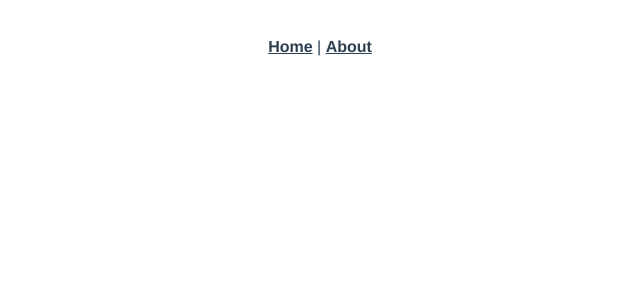
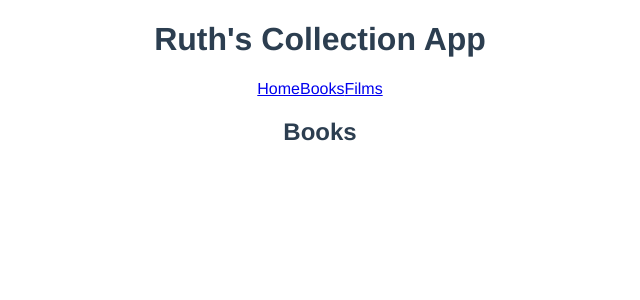
Before and after one commit to Littletreasure/collections_vue, a Vue app: page /#/books in a window 1280 px wide. Shown: the top 300 px of the page, without its empty margins (320-960 px from the left). Built offline with nearby package versions, Linux system fonts and the light colour scheme.

Commit message:
initial commit

```diff
--- a/src/App.vue
+++ b/src/App.vue
@@ -1,14 +1,34 @@
 <template>
   <div id="app">
-    <div id="nav">
-      <router-link to="/">Home</router-link> |
-      <router-link to="/about">About</router-link>
+    <AppHeader />
+    <div id="content">
+
+
+    <router-view/>
     </div>
-    <router-view/>
   </div>
 </template>
 
-<style lang="scss">
+<script>
+import Header from './components/Header.vue';
+
+
+export default {
+  components: {
+    'AppHeader': Header
+  },
+  data() {
+    return {
+
+    }
+
+  },
+
+};
+</script>
+
+
+<style lang="scss" scoped>
 #app {
   font-family: Avenir, Helvetica, Arial, sans-serif;
   -webkit-font-smoothing: antialiased;
@@ -17,16 +37,5 @@
   color: #2c3e50;
 }
 
-#nav {
-  padding: 30px;
 
-  a {
-    font-weight: bold;
-    color: #2c3e50;
-
-    &.router-link-exact-active {
-      color: #42b983;
-    }
-  }
-}
 </style>
--- /dev/null
+++ b/src/components/Books.vue
@@ -0,0 +1,16 @@
+<template>
+<main>
+  <h2>Books</h2>
+</main>
+</template>
+
+<script>
+export default {
+  name: 'Books',
+
+}
+</script>
+
+<style lang="scss" scoped>
+
+</style>
--- /dev/null
+++ b/src/components/Films.vue
@@ -0,0 +1,16 @@
+<template>
+<main>
+  <h2>Films</h2>
+</main>
+</template>
+
+<script>
+export default {
+  name: 'Films',
+
+}
+</script>
+
+<style lang="scss" scoped>
+
+</style>
--- /dev/null
+++ b/src/components/Header.vue
@@ -0,0 +1,19 @@
+<template>
+<header>
+  <h1>Ruth's Collection App</h1>
+  <router-link to="/">Home</router-link>
+  <router-link to="/books">Books</router-link>
+  <router-link to="/films">Films</router-link>
+</header>
+</template>
+
+<script>
+export default {
+  name: 'Header',
+
+}
+</script>
+
+<style lang="scss" scoped>
+
+</style>
--- a/src/components/HelloWorld.vue
+++ /dev/null
@@ -1,58 +0,0 @@
-<template>
-  <div class="hello">
-    <h1>{{ msg }}</h1>
-    <p>
-      For a guide and recipes on how to configure / customize this project,<br>
-      check out the
-      <a href="https://cli.vuejs.org" target="_blank" rel="noopener">vue-cli documentation</a>.
-    </p>
-    <h3>Installed CLI Plugins</h3>
-    <ul>
-      <li><a href="https://github.com/vuejs/vue-cli/tree/dev/packages/%40vue/cli-plugin-babel" target="_blank" rel="noopener">babel</a></li>
-      <li><a href="https://github.com/vuejs/vue-cli/tree/dev/packages/%40vue/cli-plugin-router" target="_blank" rel="noopener">router</a></li>
-    </ul>
-    <h3>Essential Links</h3>
-    <ul>
-      <li><a href="https://vuejs.org" target="_blank" rel="noopener">Core Docs</a></li>
-      <li><a href="https://forum.vuejs.org" target="_blank" rel="noopener">Forum</a></li>
-      <li><a href="https://chat.vuejs.org" target="_blank" rel="noopener">Community Chat</a></li>
-      <li><a href="https://twitter.com/vuejs" target="_blank" rel="noopener">Twitter</a></li>
-      <li><a href="https://news.vuejs.org" target="_blank" rel="noopener">News</a></li>
-    </ul>
-    <h3>Ecosystem</h3>
-    <ul>
-      <li><a href="https://router.vuejs.org" target="_blank" rel="noopener">vue-router</a></li>
-      <li><a href="https://vuex.vuejs.org" target="_blank" rel="noopener">vuex</a></li>
-      <li><a href="https://github.com/vuejs/vue-devtools#vue-devtools" target="_blank" rel="noopener">vue-devtools</a></li>
-      <li><a href="https://vue-loader.vuejs.org" target="_blank" rel="noopener">vue-loader</a></li>
-      <li><a href="https://github.com/vuejs/awesome-vue" target="_blank" rel="noopener">awesome-vue</a></li>
-    </ul>
-  </div>
-</template>
-
-<script>
-export default {
-  name: 'HelloWorld',
-  props: {
-    msg: String
-  }
-}
-</script>
-
-<!-- Add "scoped" attribute to limit CSS to this component only -->
-<style scoped lang="scss">
-h3 {
-  margin: 40px 0 0;
-}
-ul {
-  list-style-type: none;
-  padding: 0;
-}
-li {
-  display: inline-block;
-  margin: 0 10px;
-}
-a {
-  color: #42b983;
-}
-</style>
--- /dev/null
+++ b/src/components/Home.vue
@@ -0,0 +1,20 @@
+<template>
+  <div class="home">
+    <p>Content</p>
+
+  </div>
+</template>
+
+<script>
+
+
+
+export default {
+  name: 'Home',
+
+}
+</script>
+
+<style lang="scss" scoped>
+
+</style>
--- a/src/router/index.js
+++ b/src/router/index.js
@@ -1,6 +1,8 @@
 import Vue from 'vue'
 import VueRouter from 'vue-router'
-import Home from '../views/Home.vue'
+import Home from '../components/Home.vue'
+import Books from '../components/Books.vue'
+import Films from '../components/Films.vue'
 
 Vue.use(VueRouter)
 
@@ -11,12 +13,14 @@ const routes = [
     component: Home
   },
   {
-    path: '/about',
-    name: 'About',
-    // route level code-splitting
-    // this generates a separate chunk (about.[hash].js) for this route
-    // which is lazy-loaded when the route is visited.
-    component: () => import(/* webpackChunkName: "about" */ '../views/About.vue')
+    path: '/books',
+    name: 'Books',
+    component: Books
+  },
+  {
+    path: '/films',
+    name: 'Films',
+    component: Films
   }
 ]
 
--- a/src/views/About.vue
+++ /dev/null
@@ -1,5 +0,0 @@
-<template>
-  <div class="about">
-    <h1>This is an about page</h1>
-  </div>
-</template>
--- a/src/views/Home.vue
+++ /dev/null
@@ -1,18 +0,0 @@
-<template>
-  <div class="home">
-    <img alt="Vue logo" src="../assets/logo.png">
-    <HelloWorld msg="Welcome to Your Vue.js App"/>
-  </div>
-</template>
-
-<script>
-// @ is an alias to /src
-import HelloWorld from '@/components/HelloWorld.vue'
-
-export default {
-  name: 'Home',
-  components: {
-    HelloWorld
-  }
-}
-</script>
```
